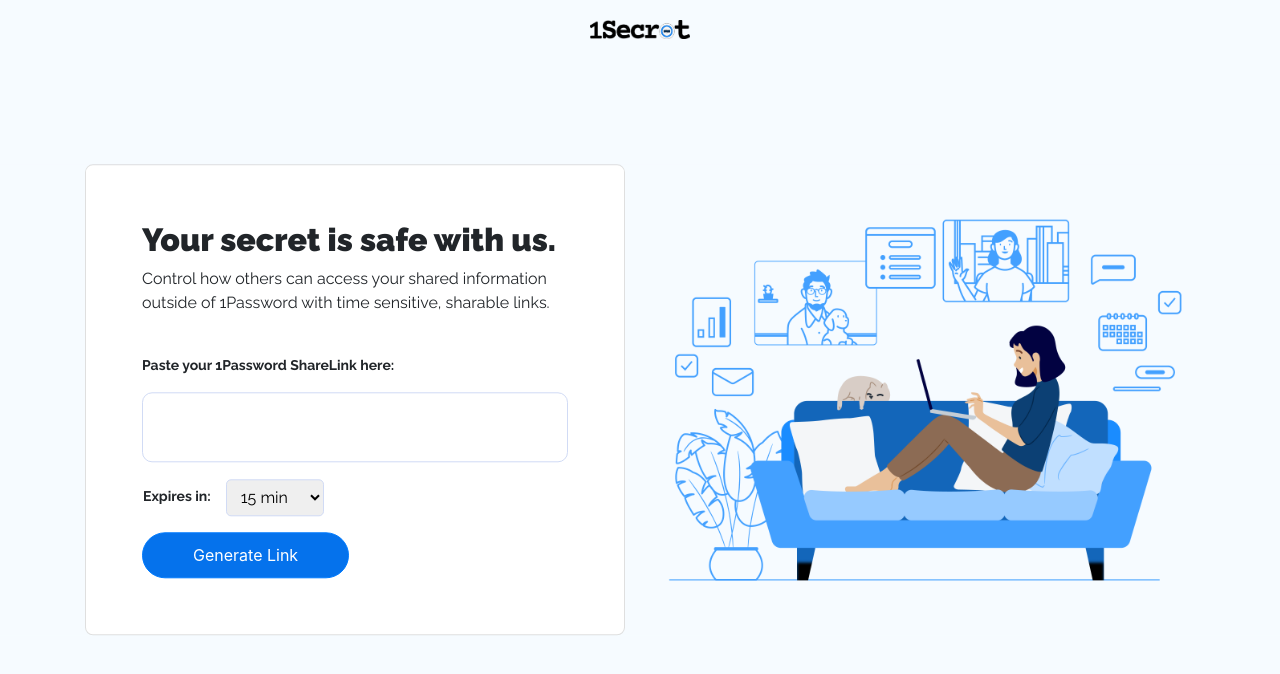
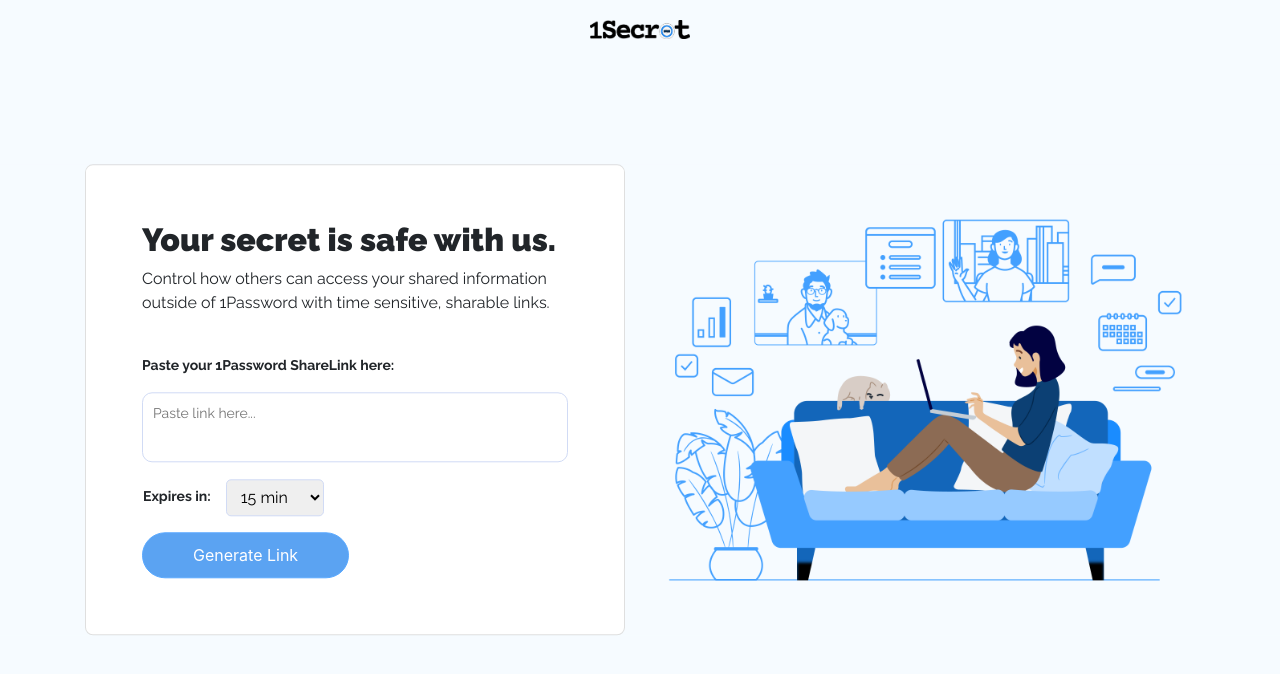
Before and after one commit to michpara/1Secret, a React (Create React App) app in the folder front/: page / in a window 1280 px wide. Shown: the top 674 px of the page. Built offline with nearby package versions, Linux system fonts and the light colour scheme.

Commit message:
Disabled button when no input

```diff
--- a/front/src/component/homepage.js
+++ b/front/src/component/homepage.js
@@ -47,7 +47,7 @@
             </p>
             <br></br>
             <p className="mute-text" style={{ "font-weight": "700" }}>Paste your 1Password ShareLink here:</p>
-            <textarea class="input" onChange={changeSharelink}></textarea>
+            <textarea class="input" onChange={changeSharelink} placeholder="Paste link here..."></textarea>
             <br></br>
             <Row style={{ margin: "10px 1px" }}>
               <p className="mute-text expires-spacing" style={{ "font-weight": "700" }}>Expires in: </p>
@@ -62,6 +62,7 @@
           </Card.Text>
             <Button
               variant="primary"
+              disabled={sharelink === "" ? true : false}
               style={{
                 "border-radius": "50px",
                 padding: "10px 50px",
```
